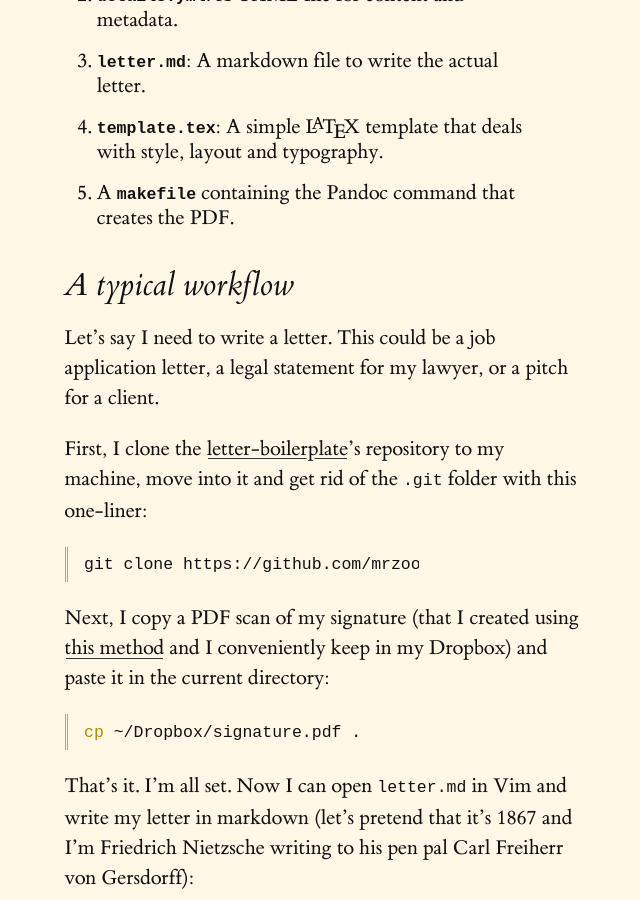
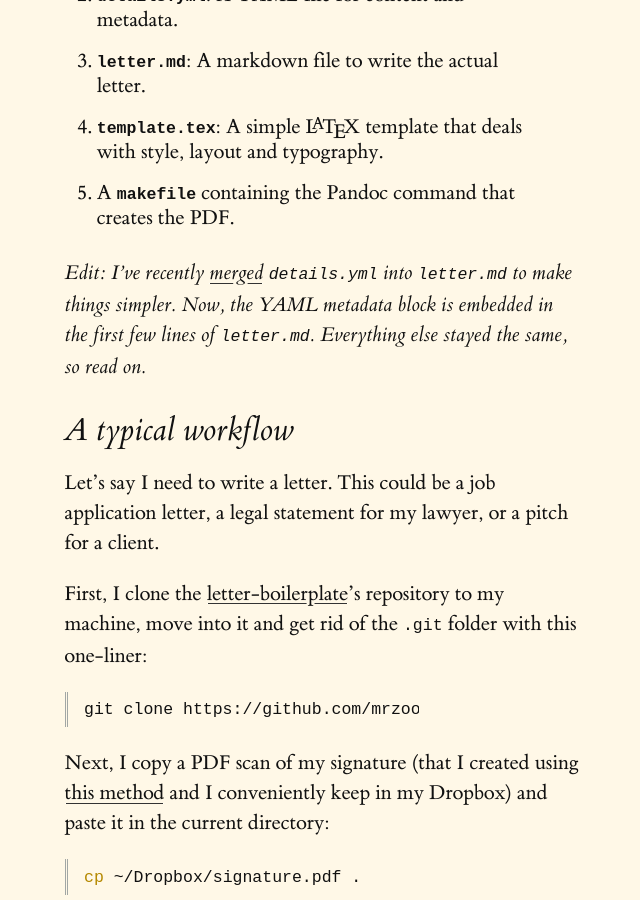
Before and after one commit to mrzool/mrzool.github.io, a Jekyll site: the page built from _posts/2015-11-24-typesetting-automation.md, in a window 1280 px wide and 900 px high, scrolled down 1685 px. Shown: the whole window, without its empty margins (253-893 px from the left). Built offline with Jekyll 4.4.1, drawn with Linux system fonts in a browser that asks for light colours.

Commit message:
Add note about recent changes in the boilerplate

```diff
--- a/_posts/2015-11-24-typesetting-automation.md
+++ b/_posts/2015-11-24-typesetting-automation.md
@@ -32,6 +32,8 @@ Here's what every file is about:
 3. **`letter.md`**: A markdown file to write the actual letter.
 4. **`template.tex`**: A simple <span class="latex">L<sup>a</sup>T<sub>e</sub>X</span> template that deals with style, layout and typography.
 5. A **`makefile`** containing the Pandoc command that creates the PDF.
+
+*Edit: I've recently [merged](https://github.com/mrzool/letter-boilerplate/commit/4390e501534270a10d6f38efda4fdf1cb1575004) `details.yml` into `letter.md` to make things simpler. Now, the YAML metadata block is embedded in the first few lines of `letter.md`. Everything else stayed the same, so read on.*
 
 ## A typical workflow
 
```
